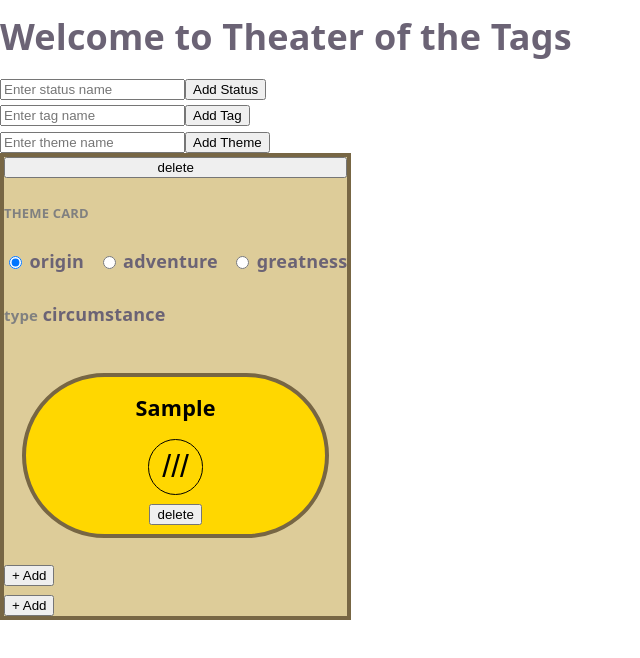
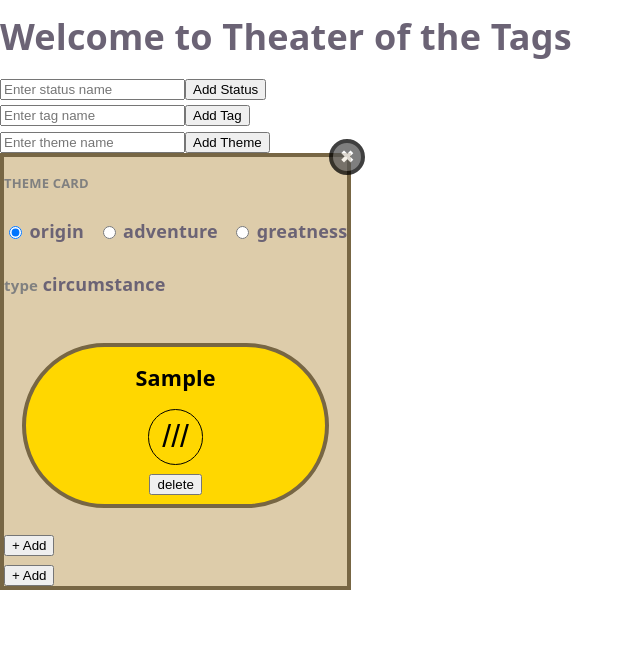
Before and after one commit to avocabavo/TheaterOfTheTags, a Vue app in the folder theater-of-the-tags/: page / in a window 1280 px wide. Both pictures are taken after typing "Sample" into the empty fields and a click on the button "Add Theme". Shown: the top 658 px of the page, without its empty margins (0-640 px from the left). Built offline with nearby package versions, Linux system fonts and the light colour scheme; what y-websocket would draw is missing.

Commit message:
glow up for the delete button

```diff
--- /dev/null
+++ b/theater-of-the-tags/src/components/DeleteButton.vue
@@ -0,0 +1,55 @@
+<script setup lang="ts">
+const emit = defineEmits<{
+  (e: 'delete'): void
+}>()
+</script>
+
+<template>
+  <button
+    type="button"
+    class="delete-button"
+    @click.stop="emit('delete')"
+    aria-label="Delete"
+  >
+    ✖
+  </button>
+</template>
+
+<style scoped>
+button {
+  position: absolute;
+  top: -1rem;
+  right: -1rem;
+
+  width: 2rem;
+  height: 2rem;
+
+  border-radius: 50%;
+  border: 0.25rem solid black;
+
+  background: #555;
+  color: white;
+
+  opacity: 0.75;
+
+  font-size: 1rem;
+  line-height: 1;
+  text-align: center;
+
+  cursor: pointer;
+
+  display: flex;
+  align-items: center;
+  justify-content: center;
+
+  transition: opacity 0.15s ease, transform 0.1s ease;
+}
+
+.delete-button:hover {
+  opacity: 1;
+}
+
+.delete-button:active {
+  transform: scale(1.2);
+}
+</style>
--- a/theater-of-the-tags/src/components/Theme.vue
+++ b/theater-of-the-tags/src/components/Theme.vue
@@ -5,6 +5,7 @@ import { createTagShard } from '../lib/Tag';
 import { type ThemeType, type Might } from '../lib/schema';
 import { useYMapField, useYArray, useYChildMap } from '../lib/yjsComposables';
 import type { TagShard, ThemeData } from '../lib/schema';
+import DeleteButton from './DeleteButton.vue';
 
 const props = defineProps<{
   shard: Y.Map<any>
@@ -37,9 +38,7 @@ const emit = defineEmits<{
 
 <template>
   <div class="theme">
-    <button type="button" @click="emit('delete')">
-      delete
-    </button>
+    <DeleteButton @delete="emit('delete')" />
 
     <p class="the-words-theme-card">THEME CARD</p>
     <div class="might">
@@ -87,8 +86,9 @@ const emit = defineEmits<{
 
 <style scoped>
 .theme {
+  position: relative;
   border: 0.25rem solid #764;
-  background-color: #dc9;
+  background-color: #dca;
 
   display: flex;
   flex-direction: column;
```
